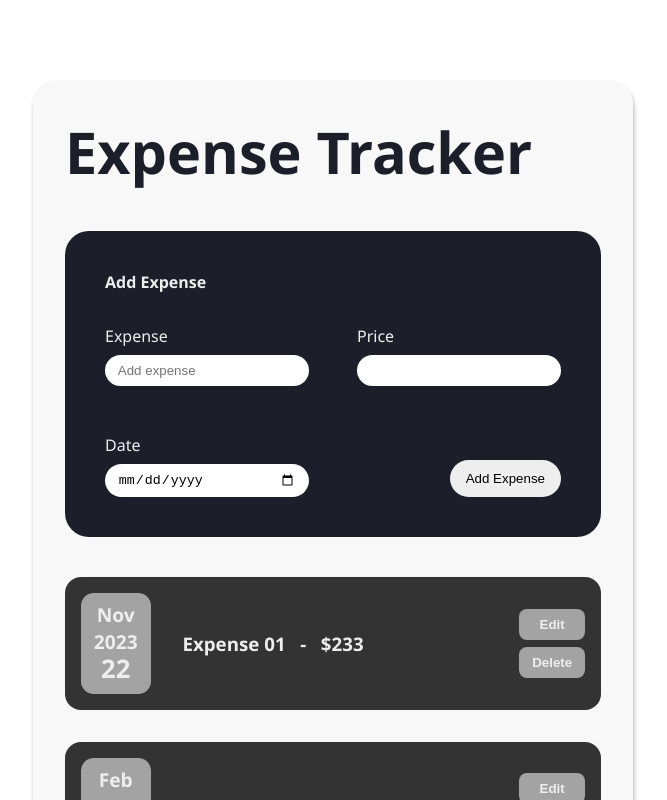
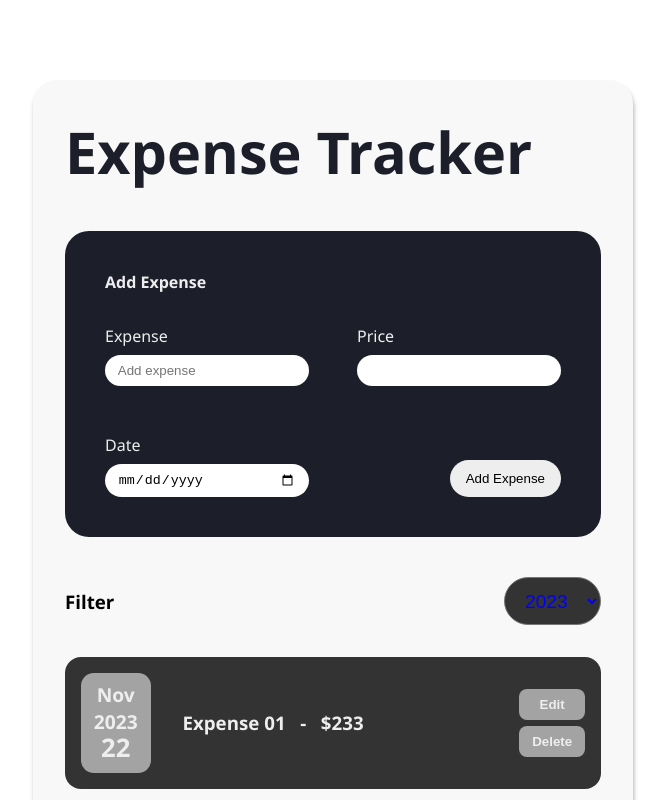
Before and after one commit to BasitHussain79/Bano_Qabil_React_Complete_Guide, a React (Create React App) app: page / in a window 1280 px wide. Shown: the top 800 px of the page, without its empty margins (307-974 px from the left). Built offline with nearby package versions, Linux system fonts and the light colour scheme.

Commit message:
feat: expense tracker complete

```diff
--- a/package.json
+++ b/package.json
@@ -9,6 +9,7 @@
     "react": "^18.2.0",
     "react-dom": "^18.2.0",
     "react-scripts": "5.0.1",
+    "styled-components": "^6.0.0-rc.6",
     "web-vitals": "^2.1.4"
   },
   "scripts": {
--- /dev/null
+++ b/src/components/feature/expenseFilter/index.js
@@ -0,0 +1,29 @@
+import React from "react";
+import classes from "./style.module.css";
+import { DropDown } from "./style";
+
+const ExpenseFilter = ({ year, getYear, filterExpenses }) => {
+  const yearGetHandler = (e) => {
+    console.log(e.target.value);
+    getYear(e.target.value);
+  };
+  return (
+    <div className={classes["filter-data"]}>
+      <h3>Filter</h3>
+      <DropDown
+        noData={filterExpenses.length === 0 && "red"}
+        // color='#eee'
+        onChange={yearGetHandler}
+        value={year}
+      >
+        <option value='2019'>2019</option>
+        <option value='2020'>2020</option>
+        <option value='2021'>2021</option>
+        <option value='2022'>2022</option>
+        <option value='2023'>2023</option>
+      </DropDown>
+    </div>
+  );
+};
+
+export default ExpenseFilter;
--- /dev/null
+++ b/src/components/feature/expenseFilter/style.js
@@ -0,0 +1,12 @@
+import styled from "styled-components";
+
+const DropDown = styled.select`
+  background-color: ${(props) => (props.noData ? props.noData : "#333")};
+  color: ${(props) => (props.color ? props.color : "blue")};
+  padding: 0.7rem 1rem;
+  font-size: 1.2rem;
+  outline: none;
+  border-radius: 1.5rem;
+`;
+
+export { DropDown };
--- /dev/null
+++ b/src/components/feature/expenseFilter/style.module.css
@@ -0,0 +1,14 @@
+.filter-data {
+  display: flex;
+  justify-content: space-between;
+  align-items: center;
+  margin: 1rem 0;
+}
+
+.filter-data .no-record {
+  background-color: rgb(223, 97, 97);
+  color: #eee;
+  padding: 0.5rem 1rem;
+  border-radius: 1.5rem;
+  outline: none;
+}
--- a/src/components/feature/expenseForm/index.js
+++ b/src/components/feature/expenseForm/index.js
@@ -10,10 +10,14 @@ const ExpenseForm = ({ addExpense, editValues }) => {
 
   useEffect(() => {
     if (editValues !== null) {
+      const year = editValues.date.getFullYear();
+      const month = ("0" + editValues.date.getMonth() + 1).slice("-2");
+      const day = editValues.date.toLocaleString("en-US", { day: "2-digit" });
+      console.log(month);
       setExpenseData({
         title: editValues.title,
         price: editValues.price,
-        date: editValues.date,
+        date: `${year}-${month}-${day}`,
       });
     }
   }, [editValues]);
@@ -30,7 +34,17 @@ const ExpenseForm = ({ addExpense, editValues }) => {
         editValues !== null ? editValues.id : Math.floor(Math.random() * 1000),
       date: new Date(expenseData.date),
     };
-    addExpense(data, "add");
+    if (editValues !== null) {
+      addExpense(data, "edit");
+    } else {
+      addExpense(data, "add");
+    }
+
+    setExpenseData({
+      title: "",
+      price: "",
+      date: "",
+    });
   };
   return (
     <div className='expense-form'>
@@ -76,7 +90,7 @@ const ExpenseForm = ({ addExpense, editValues }) => {
         </div>
 
         <button className='btn' type='submit'>
-          Add Expense
+          {editValues !== null ? "Edit" : "Add"} Expense
         </button>
       </form>
     </div>
--- /dev/null
+++ b/src/components/feature/noRecord/index.js
@@ -0,0 +1,8 @@
+import React from "react";
+import { NoRecordHeading } from "./style";
+
+const NoRecord = () => {
+  return <NoRecordHeading>No Record Found</NoRecordHeading>;
+};
+
+export default NoRecord;
--- /dev/null
+++ b/src/components/feature/noRecord/style.js
@@ -0,0 +1,8 @@
+import styled from "styled-components";
+
+const NoRecordHeading = styled.h3`
+  text-align: center;
+  margin: 1rem 0;
+`;
+
+export { NoRecordHeading };
--- a/src/pages/Home.js
+++ b/src/pages/Home.js
@@ -2,6 +2,8 @@ import React, { useState } from "react";
 import Container from "../components/ui/container";
 import ExpenseForm from "../components/feature/expenseForm";
 import ExpenseList from "../components/feature/expenseList";
+import ExpenseFilter from "../components/feature/expenseFilter";
+import NoRecord from "../components/feature/noRecord";
 const expenseListArr = [
   {
     id: 1,
@@ -25,11 +27,29 @@ const expenseListArr = [
 const Home = () => {
   const [expenseList, setExpenseList] = useState(expenseListArr);
   const [editValues, setEditValues] = useState(null);
+  const [year, setYear] = useState("2023");
 
   const addExpenseHandler = (data, method) => {
     if (method === "add") setExpenseList([data, ...expenseList]);
     if (method === "edit") {
+      const editExpense = expenseList.map((d) => {
+        if (d.id === data.id) {
+          return {
+            id: data.id,
+            title: data.title,
+            price: data.price,
+            date: data.date,
+          };
+        }
+        return d;
+      });
+      setExpenseList(editExpense);
+      setEditValues(null);
     }
+  };
+
+  const yearChangeHandler = (data) => {
+    setYear(data);
   };
 
   const getIdHandler = (id, method) => {
@@ -41,10 +61,24 @@ const Home = () => {
       setEditValues(editData[0]);
     }
   };
+
+  const filterExpenses = expenseList.filter(
+    (data) => data.date.getFullYear() === +year
+  );
+
   return (
     <Container>
       <ExpenseForm addExpense={addExpenseHandler} editValues={editValues} />
-      <ExpenseList list={expenseList} getId={getIdHandler} />
+      <ExpenseFilter
+        year={year}
+        getYear={yearChangeHandler}
+        filterExpenses={filterExpenses}
+      />
+      {filterExpenses.length > 0 ? (
+        <ExpenseList list={filterExpenses} getId={getIdHandler} />
+      ) : (
+        <NoRecord />
+      )}
     </Container>
   );
 };
```
Also changed, not shown: 1 other file (tests, documents, lock files or other folders).
